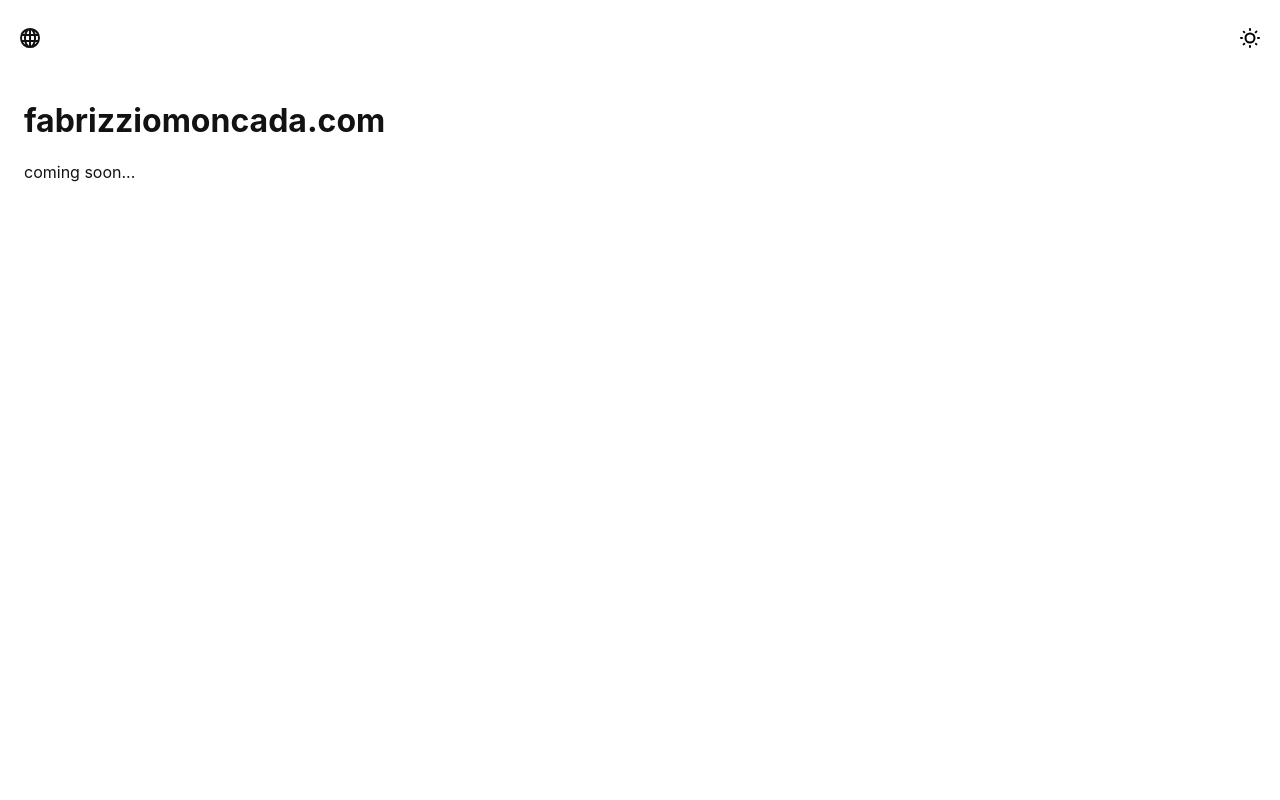
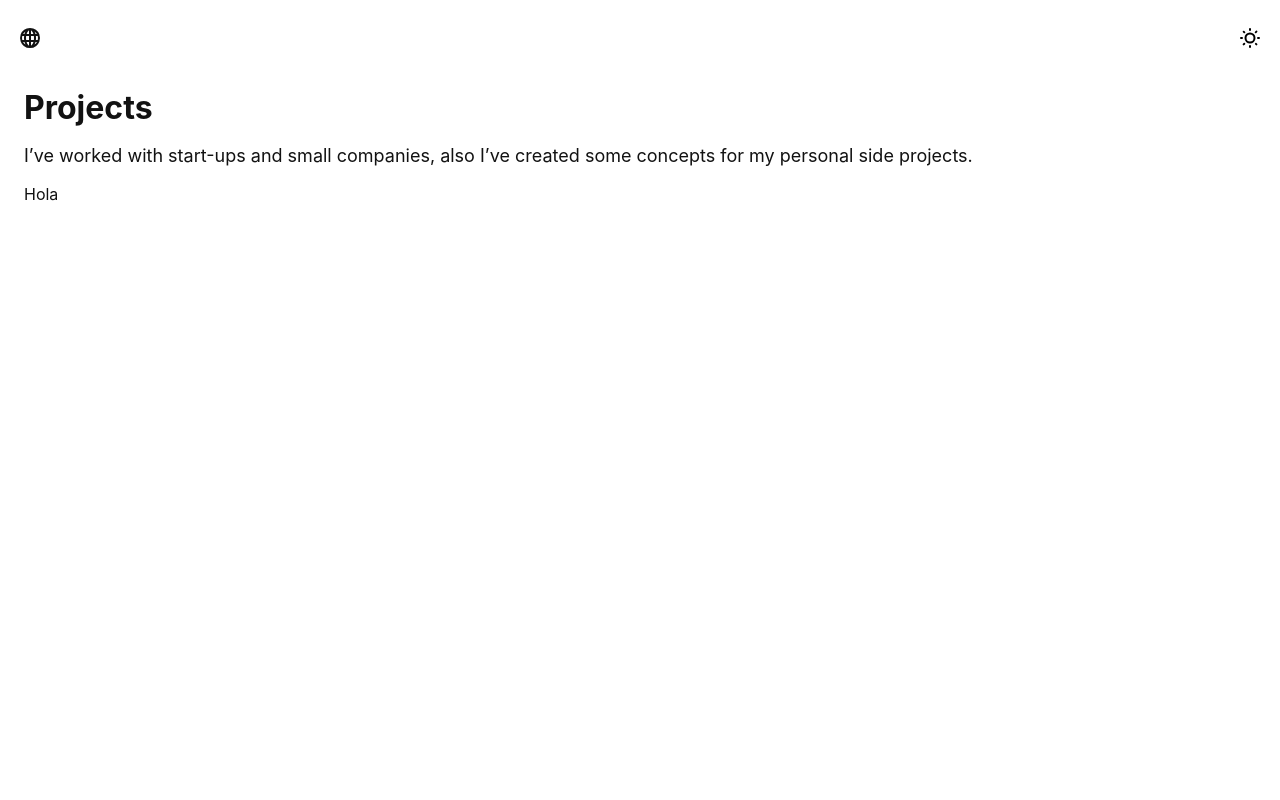
Before and after one commit to fabrizziomoncada/fabrizziomoncada.com, a Next.js app: page / in a window 1280 px wide. Shown: the top 800 px of the page. Built offline with nearby package versions, Linux system fonts and the light colour scheme.

Commit message:
Add Section Component

```diff
--- /dev/null
+++ b/components/common/Section/Section.module.css
@@ -0,0 +1,12 @@
+.root {
+  width: 100%;
+}
+
+.title {
+  margin: 0.5rem 0;
+  font-size: var(--text-xl);
+}
+
+.description {
+  font-size: var(--text-md);
+}
--- /dev/null
+++ b/components/common/Section/Section.tsx
@@ -0,0 +1,19 @@
+import s from './Section.module.css'
+
+type Props = {
+  title: string
+  description: string
+  children: React.ReactNode
+}
+
+const Section = ({ title, description, children }: Props) => {
+  return (
+    <section className={s.root}>
+      <h2 className={s.title}>{title}</h2>
+      <p className={s.description}>{description}</p>
+      {children}
+    </section>
+  )
+}
+
+export default Section
--- a/pages/index.tsx
+++ b/pages/index.tsx
@@ -1,10 +1,15 @@
 import { Layout } from 'components/common/Layout'
+import Section from 'components/common/Section/Section'
 
 const Home = () => {
   return (
     <Layout>
-      <h1>fabrizziomoncada.com</h1>
-      <p>coming soon...</p>
+      <Section
+        title="Projects"
+        description="I’ve worked with start-ups and small companies, also I’ve created some concepts for my personal side projects."
+      >
+        <p>Hola</p>
+      </Section>
     </Layout>
   )
 }
```
